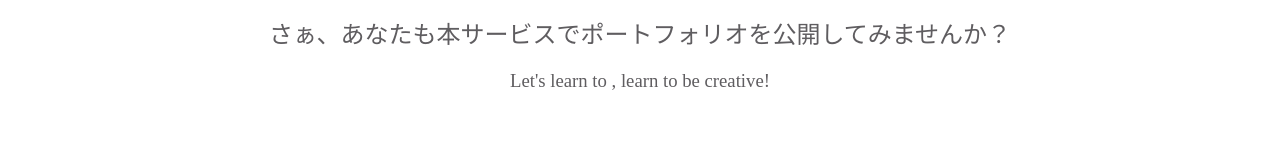
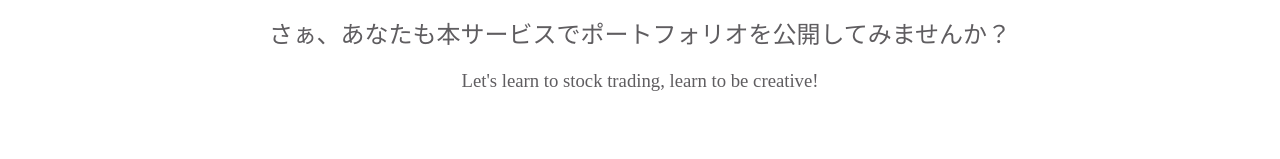
Before and after one commit to garagawa/sample, a plain HTML site: page index.html in a window 1280 px wide. Shown: the part 1331-1490 px from the top of the page. Drawn offline with Linux system fonts and the light colour scheme.

Commit message:
Update index.html

```diff
--- a/index.html
+++ b/index.html
@@ -75,7 +75,7 @@
     <div class="container">
       <div class="heading">
         <h2>さぁ、あなたも本サービスでポートフォリオを公開してみませんか？</h2>
-        <h3>Let's learn to , learn to be creative!</h3>
+        <h3>Let's learn to stock trading, learn to be creative!</h3>
       </div>
       <span class="btn message">さっそく登録する</span>
     </div>
```
